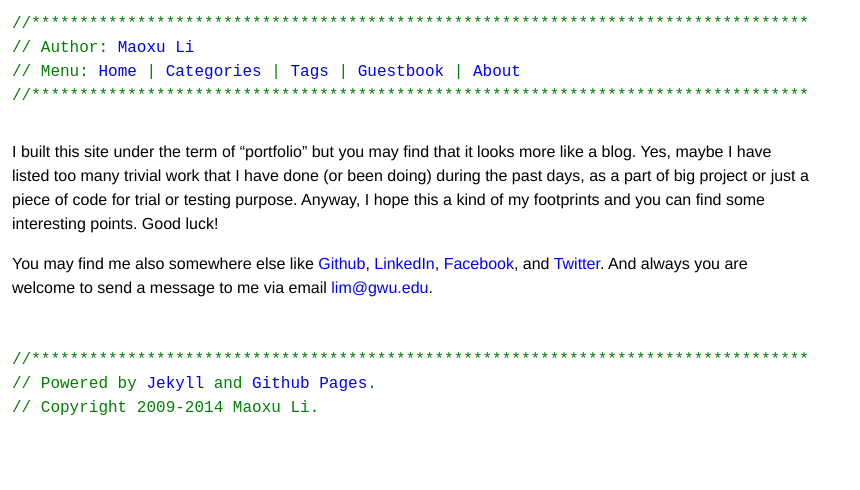
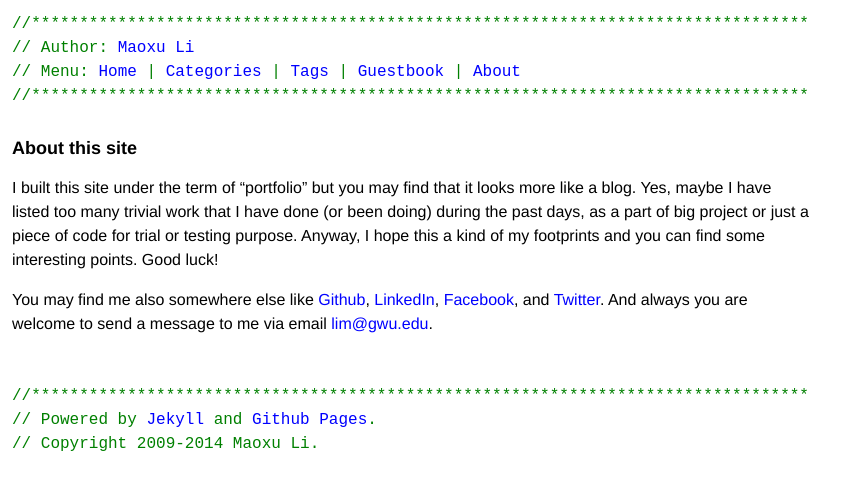
Before and after one commit to maoxuli/portfolio.maoxuli.com, a Jekyll site: the page built from about/index.md, in a window 1280 px wide. Shown: the top 490 px of the page, without its empty margins (0-860 px from the left). Built offline with Jekyll 4.4.1, drawn with Linux system fonts in a browser that asks for light colours; Markdown is read by kramdown in place of the engine named in the settings.

Commit message:
About page correction

```diff
--- a/about/index.md
+++ b/about/index.md
@@ -3,6 +3,8 @@ layout: page
 title: About
 ---
 
+<h1>About this site</h1>
+
 I built this site under the term of "portfolio" but you may find that it looks more like a blog. Yes, maybe I have listed too many trivial work that I have done (or been doing) during the past days, as a part of big project or just a piece of code for trial or testing purpose. Anyway, I hope this a kind of my footprints and you can find some interesting points. Good luck!
 
 You may find me also somewhere else like <a href="https://github.com/maoxuli">Github</a>, <a href="http://linkedin.com/maoxuli">LinkedIn</a>, <a href="http://facebook.com/maoxuli">Facebook</a>, and <a href="http://twitter.com/maoxuli">Twitter</a>. And always you are welcome to send a message to me via email <a href="#">lim@gwu.edu</a>.
```
